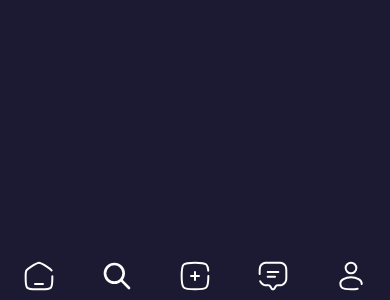
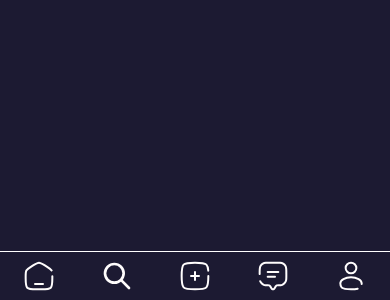
Before and after one commit to WildCodeSchool/2024-12-orleans-cda-project3-team-c, a React (Vite) app in the folder packages/frontend/web/: page / in a window 390 px wide. Shown: the part 544-844 px from the top of the page. Built offline with nearby package versions, Linux system fonts and the light colour scheme.

Commit message:
navbar mobile

```diff
--- a/packages/frontend/web/src/components/navbar-mobile.tsx
+++ b/packages/frontend/web/src/components/navbar-mobile.tsx
@@ -9,8 +9,8 @@ import userIcon from '../assets/icons/user-white.svg';
 export default function NavBarMobile() {
   return (
     <section className='h-dvh w-dvw sm:hidden'>
-      <nav>
-        <ul className='fixed bottom-0 mb-[8px] flex w-dvw justify-around'>
+      <nav className=''>
+        <ul className='fixed bottom-0 mb-[8px] flex w-dvw justify-around border-t pt-[8px]'>
           <li>
             <Link to='/'>
               <img className='size-[32px]' src={homeIcon} alt='Home' />
```
